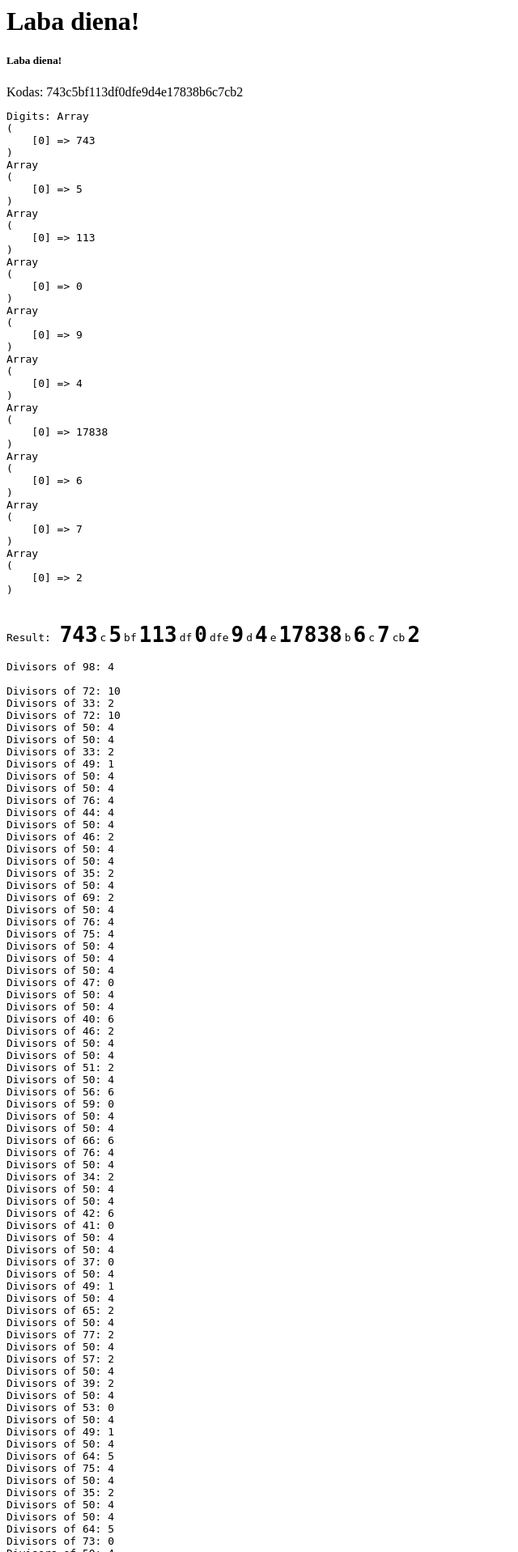
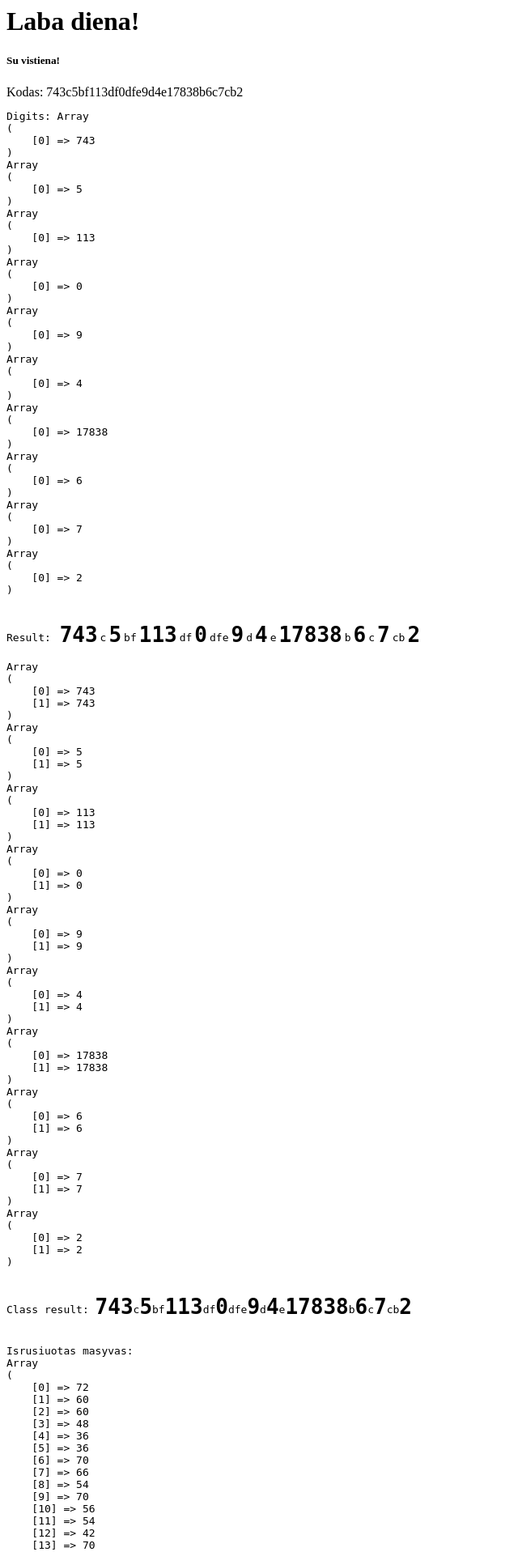
Before and after one commit to Kristle22/lape, a PHP site: page /funkcijos.php in a window 1280 px wide. Shown: the top 1917 px of the page at 81% size, without its empty margins (0-640 px from the left). Run offline with PHP 8.4, Linux system fonts and the light colour scheme; data that the repository does not hold is empty.

Commit message:
functions 1-10 uzd.

```diff
--- a/08/funkcijos.php
+++ b/08/funkcijos.php
@@ -3,21 +3,22 @@
 // 1. Parašykite funkciją, kurios argumentas būtų tekstas, kuris yra įterpiamas į h1 tagą;
 
 function h1($text) {
-  echo "<h1>$text</h1>";
+  return "<h1>$text</h1>";
 }
 
-h1('Laba diena!');
+echo h1('Laba diena!');
 
 // 2. Parašykite funkciją su dviem argumentais, pirmas argumentas tekstas, įterpiamas į h tagą, o antrasis tago numeris (1-6). Rašydami šią funkciją remkitės pirmame uždavinyje parašytą funkciją;
 
 function tagH($text, $num) {
-  echo "<h$num>$text</h$num>";
+  return "<h$num>$text</h$num>";
 }
 
-tagH('Laba diena!', 5);
+echo tagH('Su vistiena!', 5);
 
 // 3. Generuokite atsitiktinį stringą, pasinaudodami kodu md5(time()). Visus skaitmenis stringe įdėkite į h1 tagą. Raides palikite. Jegu iš eilės eina keli skaitmenys, juos į tagą reikią dėti kartu (h1 atsidaro prieš pirmą ir užsidaro po paskutinio) Keitimui naudokite pirmo patobulintą (jeigu reikia) uždavinio funkciją ir preg_replace_callback();
 
+// Mano variantas
 echo 'Kodas: ' .$md5 = md5(time());
 $pattern = '/\d+/';
 echo '<pre>Digits: ';
@@ -31,25 +32,41 @@ $result = preg_replace_callback($pattern, 'boldNums', $md5);
 
 echo '<br>Result: ' .$result;
 
+// Klases variantas
+echo '<br>';
+$hash = md5(time());
+// function bold(string|array $data) : void php v.8
+function bold($data) : string {
+  // return '*';
+  print_r($data);
+  if (is_array($data)) {
+    $data = $data[0];
+  }
+  return '<h1 style="display: inline-block;">'.$data.'</h1>';
+}
+
+$hash = preg_replace_callback('/(\d+)/', 'bold', $hash);
+echo '<br>Class result: ' .$hash;
+
 // 4. Parašykite funkciją, kuri skaičiuotų, iš kiek sveikų skaičių jos argumentas dalijasi be liekanos (išskyrus vienetą ir patį save) Argumentą užrašykite taip, kad būtų galima įvesti tik sveiką skaičių;
 
 echo '<br>';
 
-function countDivisors($num) {
+function countDivisors(int $num) {
   $count = 0;
   $divisors = [];
   if (is_int($num)) {
-    foreach(range(2, $num/2) as $val) {
-      if ($num % $val == 0) {
+    for($i = 2; $i < $num; $i++) {
+      if ($num % $i == 0) {
     $count++;
-    $divisors[] = $val;
+    $divisors[] = $i;
       }
     }
   } else {
     echo 'Please enter whole number.';
   }
   // print_r($divisors);
-  echo "Divisors of $num: " .$count .'<br>';
+  // echo "Divisors of $num: " .$count .'<br>';
   return $count;
 }
 
@@ -60,28 +77,179 @@ countDivisors(98);
 echo '<br>';
 $array = [];
 
-foreach(range(1,100) as $key => $el) {
-  $array[$el] = rand(33,77);
+foreach(range(1,100) as $el) {
+  $array[] = rand(33,77);
 }
 
 // print_r($array);
 usort($array, function($a, $b) {
   return countDivisors($b) <=> countDivisors($a);
 });
-
+echo 'Isrusiuotas masyvas:<br>';
 print_r($array);
 
 // 6. Sugeneruokite masyvą iš 100 elementų, kurio reikšmės atsitiktiniai skaičiai nuo 333 iki 777. Naudodami 4 uždavinio funkciją iš masyvo ištrinkite pirminius skaičius.
 
 $array2 = [];
 
-foreach(range(1,100) as &$el) {
-  $array2[$el] = rand(333, 777);
-  if (countDivisors($array[$el]) == 0) {
-    unset($array2[$el]);
-    }
+foreach(range(1,100) as $key => $el) {
+  $array2[] = rand(333, 777);
+  if (countDivisors($array2[$key]) == 0) {
+    echo "Primary: [$key] => $array2[$key]<br>";
+    unset($array2[$key]);
+  }
+}
+echo 'Masyvas be pirminiu skaiciu:<br>';
+print_r($array2);
+echo 'Masyvo reiksmes:<br>';
+print_r(array_values($array2));
+
+// 7. Sugeneruokite atsitiktinio (nuo 10 iki 20) ilgio masyvą, kurio visi, išskyrus paskutinį, elementai yra atsitiktiniai skaičiai nuo 0 iki 10, o paskutinis masyvas, kuris generuojamas pagal tokią pat salygą kaip ir pirmasis masyvas. Viską pakartokite atsitiktinį nuo 10 iki 30  kiekį kartų. Paskutinio masyvo paskutinis elementas yra lygus 0;
+
+// Variant with nested arrays of same size&values (only loop included);
+// $multiArr = [];
+// echo '<br>';
+// $i = 0;
+// $times = rand(10, 30);
+
+// do {
+//   foreach(range(1, rand(10, 20)) as $el) {
+//     $multiArr[$el] = rand(0, 10);
+//     $multiArr[count($multiArr)] = $multiArr;
+//     if($i == $times-1) {
+//       $multiArr[count($multiArr)] = 0;
+//     }
+//   }
+// } while($i++ < $times);
+
+// print_r($multiArr);
+
+// Improved solution with function
+$randSizeArr = function($size) {
+  $arr = [];
+  foreach(range(1, $size) as $el) {
+  $arr[] = rand(0, 10);
+  }
+  return $arr;
+};
+
+$multiArr = [];
+$nestedArr = [];
+$size = rand(10, 30);
+
+for($i = 0; $i < $size; $i++) {
+  $nestedArr = $randSizeArr(rand(10, 20));
+
+  if (!$size) {
+    $nestedArr[count($nestedArr)-1] = 0;
+  } else {
+    $nestedArr[count($nestedArr)-1] = $multiArr;
+  }
+  $multiArr = $nestedArr;
 }
 
-print_r($array2);
+print_r($multiArr);
 
-// 7. Sugeneruokite atsitiktinio (nuo 10 iki 20) ilgio masyvą, kurio visi, išskyrus paskutinį, elementai yra atsitiktiniai skaičiai nuo 0 iki 10, o paskutinis masyvas, kuris generuojamas pagal tokią pat salygą kaip ir pirmasis masyvas. Viską pakartokite atsitiktinį nuo 10 iki 30  kiekį kartų. Paskutinio masyvo paskutinis elementas yra lygus 0;
+// 8. Suskaičiuokite septinto uždavinio elementų, kurie nėra masyvai, sumą. Skaičiuoti reikia visuose masyvuose ir submasyvuose.
+
+$arrSum = function($arr) use(&$arrSum) {
+  $sum = 0;
+  foreach($arr as $el) {
+  if (!is_array($el)) {
+    $sum += $el;
+  } else {
+    $sum += $arrSum($el);
+  }
+}
+  return $sum;
+};
+
+echo '<br>Visu elementu suma: ' .$arrSum($multiArr);
+
+// 9. Sugeneruokite masyvą iš trijų elementų, kurie yra atsitiktiniai skaičiai nuo 1 iki 33. Jeigu tarp trijų paskutinių elementų yra nors vienas ne pirminis skaičius, prie masyvo pridėkite dar vieną elementą- atsitiktinį skaičių nuo 1 iki 33. Vėl patikrinkite pradinę sąlygą ir jeigu reikia pridėkite dar vieną elementą. Kartokite, kol sąlyga nereikalaus pridėti elemento.
+
+$prime = function($num) {
+  $count = 0;
+  for ($i = 2; $i <= $num/2; $i++) {
+    if ($num % $i == 0) {
+      $count++;
+    }
+  }
+  return $count;
+};
+
+$randArr = function($size = 3) {
+  $arr = [];
+  foreach(range(1, $size) as $el) {
+    $arr[] = rand(1, 33);
+  }
+  return $arr;
+};
+
+echo '<br>';
+$randArr = $randArr();
+
+$checkPrimes = function($arr, $lastNum = 3) use(&$prime) {
+  for ($i = 0; $i < $lastNum; $i++) {
+    if ($prime(array_slice($arr, -$lastNum)[$i])) {
+      return true;
+    }
+  }
+  return false;
+};
+
+while($checkPrimes($randArr)) {
+  $randArr[] = rand(1, 33);
+}
+
+print_r($randArr);
+print_r(array_slice($randArr, -3));
+
+// 10. Sugeneruokite masyvą iš 10 elementų, kurie yra masyvai iš 10 elementų, kurie yra atsitiktiniai skaičiai nuo 1 iki 100. Jeigu tokio didelio masyvo (ne atskirai mažesnių) pirminių skaičių vidurkis mažesnis už 70, suraskite masyve mažiausią skaičių (nebūtinai pirminį) ir prie jo pridėkite 3. Vėl paskaičiuokite masyvo pirminių skaičių vidurkį ir jeigu mažesnis nei 70 viską kartokite.
+
+$masyvas = [];
+
+foreach(range(1, 10) as $el) {
+  foreach(range(1, 10) as $num) {
+    $masyvas[$el][$num] = rand(1, 100);
+  }
+}
+print_r($masyvas);
+
+$averageOfPrimes = function($arr) {
+  $count = 0;
+  $sum = 0;
+
+  foreach($arr as $el) {
+    foreach($el as $num) {
+      if (!countDivisors($num)) {
+        $count++;
+        $sum += $num;
+      }
+    }
+  }
+  echo $sum/$count .'<br>';
+  return $count ? $sum/$count : 0;
+};
+
+$minNum = function($arr) {
+  $min = PHP_INT_MAX;
+  $ind = [0, 0];
+  foreach($arr as $i => $elm) {
+    foreach($elm as $l => $num) {
+      if($num < $min) {
+        $min = $num;
+        $ind = [$i, $l];
+      }
+    }
+  }
+  return $ind;
+};
+
+while ($averageOfPrimes($masyvas) < 70) {
+  [$i, $l] = $minNum($masyvas);
+  $masyvas[$i][$l] +=3;
+}
+
+echo $averageOfPrimes($masyvas) .'<br>';
+print_r($minNum($masyvas));
```
